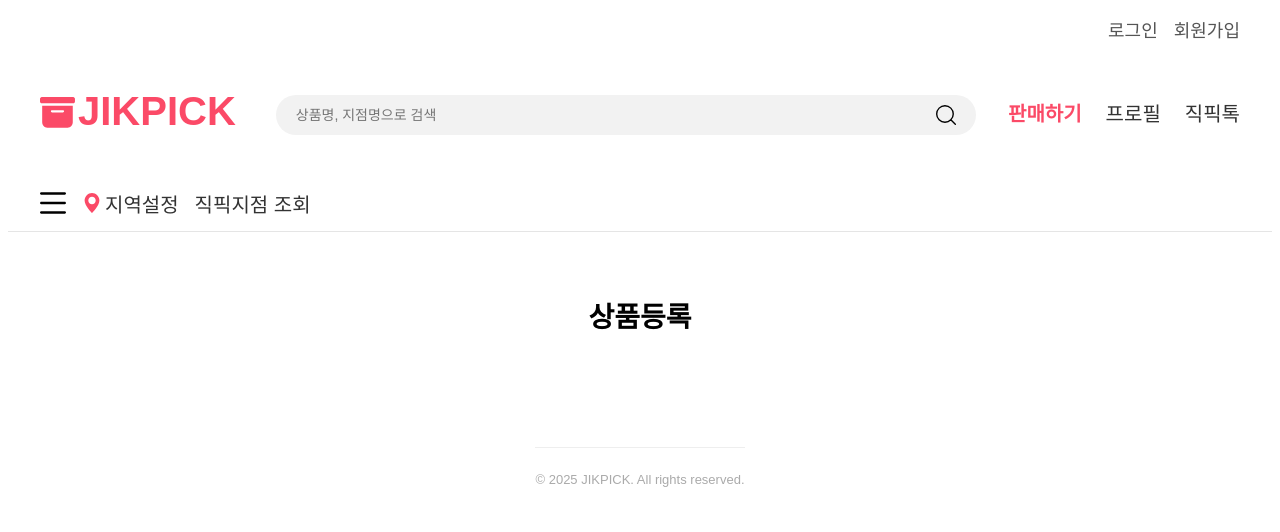
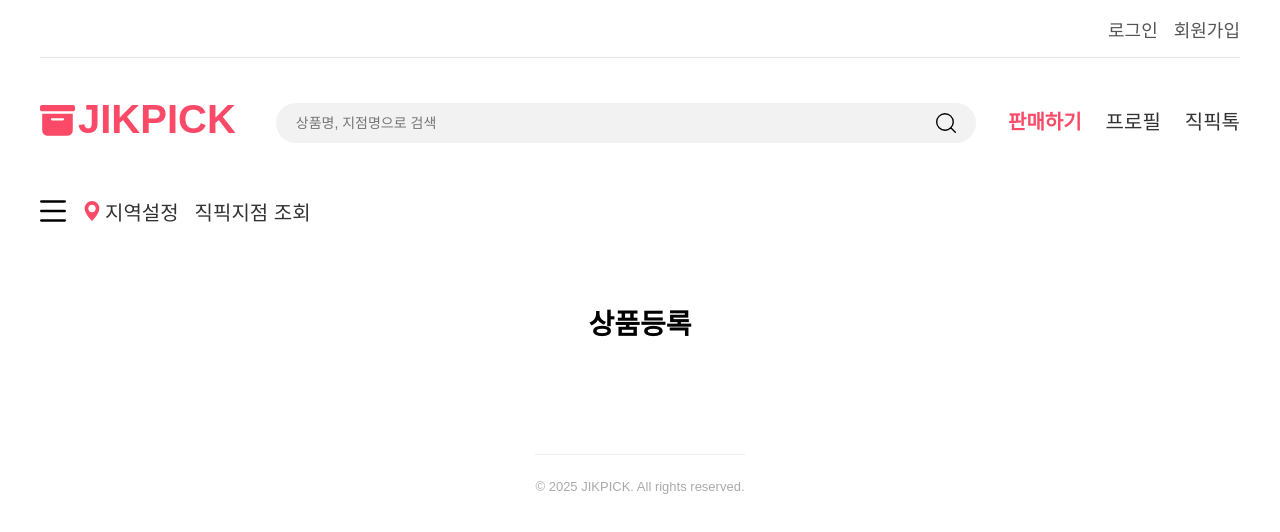
Before and after one commit to lsmcom/jikpick, a React (Vite) app in the folder frontend/: page /register in a window 1280 px wide. Shown: the top 532 px of the page. Built offline with nearby package versions, Linux system fonts and the light colour scheme.

Commit message:
App.jsx와 Header.jsx 두 개 NavLink로 수정 및 로고 눌렀을때 홈으로 이동 기능 추가

```diff
--- a/frontend/src/components/Header.jsx
+++ b/frontend/src/components/Header.jsx
@@ -10,14 +10,11 @@ import { useState } from 'react';
 const HeaderWrapper = styled.header`
   font-family: 'Pretendard', sans-serif;
   width: 100%;
-  background-color: white;
-  border-bottom: 1px solid #e5e5e5;
 `;
 
-const Inner = styled.div`
+const HeadContainer = styled.div`
   max-width: 1200px;
   margin: 0 auto;
-  padding: 0 24px;
 `;
 
 const TopBar = styled.div`
@@ -27,6 +24,8 @@ const TopBar = styled.div`
   font-size: 18px;
   color: #555;
   gap: 16px;
+  border-bottom: 1px solid #e5e5e5;
+  padding-bottom: 15px;
 
   a {
     text-decoration: none;
@@ -158,7 +157,7 @@ export default function Header({ isLoggedIn }) {
 
   return (
     <HeaderWrapper>
-      <Inner>
+      <HeadContainer>
         <TopBar>
           {isLoggedIn ? (
             <NavLink to="/logout">로그아웃</NavLink>
@@ -203,7 +202,7 @@ export default function Header({ isLoggedIn }) {
           </LocationSetting>
           <NavLink to="/branches">직픽지점 조회</NavLink>
         </BottomBar>
-      </Inner>
+      </HeadContainer>
     </HeaderWrapper>
   );
 }
```
